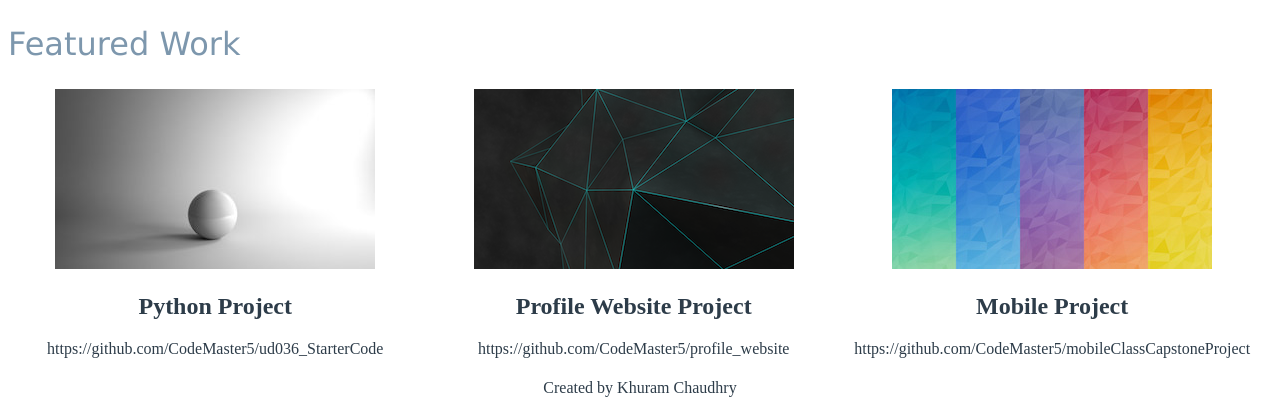
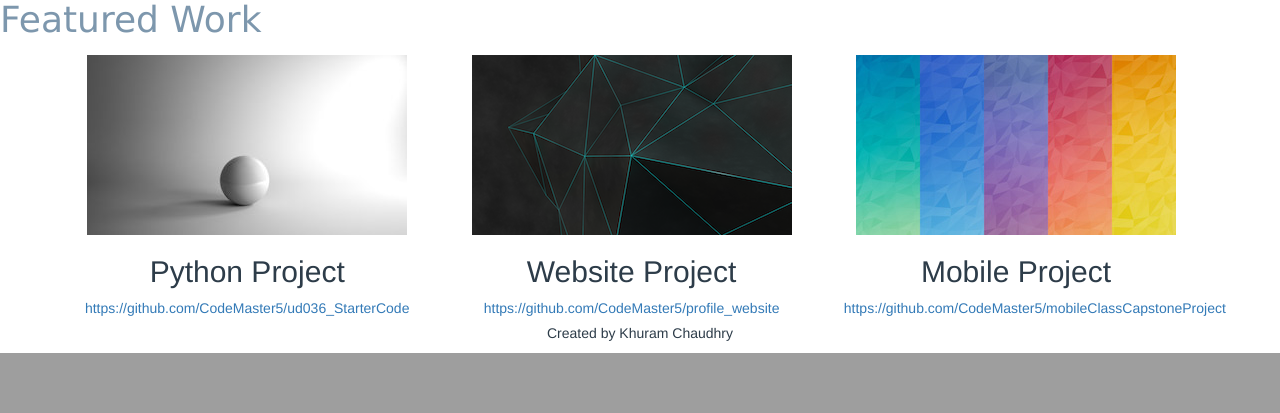
Before and after one commit to CodeMaster5/profile_website, a PHP site: page / in a window 1280 px wide. Shown: the part 1093-1506 px from the top of the page. After the commit the page ends 1446 px from the top, so only its background shows below. Run offline with PHP 8.4, Linux system fonts and the light colour scheme.

Commit message:
Remove id's, new formatting, and added Bootstrap.

```diff
--- a/css/style.css
+++ b/css/style.css
@@ -4,7 +4,7 @@ header {
 }
 
 /* Sets the logo to be left of the text and the height to be maximum of 100 pixels */
-#logo {
+.logo {
   float: left;
   max-height: 100px;
 }
@@ -12,14 +12,14 @@ header {
 /* If the screen's width is smaller than 480 pixels then the height is
     50 pixels max and the logo is set to the right side of the screen. */
 @media screen and (max-width: 480px) {
-  #logo {
+  .logo {
     float: right;
      max-height: 50px;
   }
 }
 
 /* Styling the header text. */
-#heading_text {
+.heading_text {
     float: right;
     text-align: right;
     text-transform: uppercase;
@@ -28,17 +28,17 @@ header {
 }
 
 /* Sets the boldness letters of header with my name to be lighter. */
-#heading_text h1 {
+.heading_text h1 {
     font-weight: 100;
 }
 
 /* Sets the boldness letters of header with my personal message to be lighter. */
-#heading_text h4 {
+.heading_text h4 {
     font-weight: 300;
 }
 
 /* Sets up the styles for the divider. */
-#divider {
+.divider {
     width: 100%;
     height: 5px;
     background-color: #7d97ad;
@@ -47,12 +47,12 @@ header {
 }
 
 /* Sets the width of the main image to be the 100% of the available width. */
-#main_image {
+.main_image {
     width: 100%;
 }
 
 /* Styles the Featured Projects header. */
-#feature_text {
+.feature_text {
     width: 100%;
     text-align: left;
     color: #7d97ad;
@@ -61,38 +61,36 @@ header {
 }
 
 /* Styles the project cards. */
-.work {
+.col-md-4 {
     height: auto;
+    display: inline-block;
     color: #2d3c49;
-    display: inline-block;
     text-align: center;
-    flex-flow: row wrap;
     margin: 5px;
 }
 
-/* If the screen's width is smaller than 720 pixels then this sets the width
-    of the project cards to be the 100% of the available width. */
-@media screen and (max-width: 719px) {
-  .work {
+/* If the screen's width is smaller than 767 pixels then this sets the width
+    of the project cards to be the 100% of the available width.*/
+@media screen and (max-width: 767px) {
+  .col-md-4 {
     width: 100%;
   }
 }
 
-/* If the screen's width is between 720 and 1079 pixels then this sets the width
+/* If the screen's width is between 768 and 1199 pixels then this sets the width
     of the project cards to be the 45% of the available width. */
-@media screen and (min-width: 720px) and (max-width: 1079px) {
-  .work {
+@media screen and (min-width: 768px) and (max-width: 1199px) {
+  .col-md-4  {
     width: 45%;
   }
 }
 
-/* If the screen's width is above 1079 pixels then this sets the width
-    of the project cards to be the 32% of the available width. */
-@media screen and (min-width: 1080px) {
-  .work {
+/* If the screen's width is above 1200 pixels then this sets the width
+    of the project cards to be the 32% of the available width.*/
+@media screen and (min-width: 1200px) {
+  .col-md-4 {
     width: 32%;
   }
-
 }
 
 /* Styles the links on the project cards. */
@@ -102,7 +100,7 @@ header {
 }
 
 /* Styles the footer. */
-#footer_text {
+.footer_text {
   width: 100%;
   text-align: center;
   color: #2d3c49;
--- a/index.html
+++ b/index.html
@@ -1,55 +1,66 @@
 <!DOCTYPE HTML>
 <html lang="en-US">
+
 <head>
     <meta http-equiv="content-type" content="text/html; charset=utf-8">
     <meta name="viewport" content="width=device-width, initial-scale=1.0">
+    <!-- Latest compiled and minified CSS -->
+    <link rel="stylesheet" href="https://maxcdn.bootstrapcdn.com/bootstrap/3.3.7/css/bootstrap.min.css" integrity="sha384-BVYiiSIFeK1dGmJRAkycuHAHRg32OmUcww7on3RYdg4Va+PmSTsz/K68vbdEjh4u" crossorigin="anonymous">
+    <!-- Optional theme -->
+    <link rel="stylesheet" href="https://maxcdn.bootstrapcdn.com/bootstrap/3.3.7/css/bootstrap-theme.min.css" integrity="sha384-rHyoN1iRsVXV4nD0JutlnGaslCJuC7uwjduW9SVrLvRYooPp2bWYgmgJQIXwl/Sp" crossorigin="anonymous">
     <!-- Linking the CSS style file. -->
     <link href="css/style.css" rel="stylesheet">
     <!-- Website title. -->
     <title>Profile Website</title>
 </head>
+
 <body>
     <header>
         <!-- Website Logo. -->
-			<img id="logo" src="img/logo_image.png" alt="logo image">
+        <img class="logo" src="img/logo_image.png" alt="logo image">
         <!-- Website Heading -->
-			<div id="heading_text">
+        <div class="heading_text">
             <h1>khuram chaudhry</h1>
             <h4>awesome master</h4>
         </div>
     </header>
     <!-- Line seperator, dividing the header from the rest of the page. -->
-		<hr id="divider">
+    <hr class="divider">
     <main>
         <!-- Main website image. Have to use a link. -->
-			<img id="main_image" src="http://wallpapercave.com/wp/wp1853050.jpg" alt="main image">
+        <img class="main_image" src="http://wallpapercave.com/wp/wp1853050.jpg" alt="main image">
         <!-- The header introducing my personal projects. -->
-			<h1 id="feature_text">Featured Work</h1>
+        <h1 class="feature_text">Featured Work</h1>
         <!-- This section contains the list of the projects -->
-			<section id="works">
+        <section class="works">
+            <div class="container">
+                <div class="row">
                     <!-- Python Project card. -->
-				<div class="work">
+                    <div class="col-md-4">
                         <img src="img/python_project_image.jpg" alt="image for work 1">
                         <h2>Python Project</h2>
                         <a href="https://github.com/CodeMaster5/ud036_StarterCode">https://github.com/CodeMaster5/ud036_StarterCode</a>
                     </div>
                     <!-- Website project. It's this one. -->
-				<div class="work">
+                    <div class="col-md-4">
                         <img src="img/website_project_image.png" alt="image for work 2">
-					<h2>Profile Website Project</h2>
+                        <h2>Website Project</h2>
                         <a href="https://github.com/CodeMaster5/profile_website">https://github.com/CodeMaster5/profile_website</a>
                     </div>
                     <!-- My incomplete mobile project. -->
-				<div class="work">
+                    <div class="col-md-4">
                         <img src="img/coming_soon_image.jpg" alt="image for work 3">
                         <h2>Mobile Project</h2>
                         <a href="https://github.com/CodeMaster5/mobileClassCapstoneProject">https://github.com/CodeMaster5/mobileClassCapstoneProject</a>
+                    </div>
+                </div>
             </div>
         </section>
     </main>
     <!-- Footer -->
     <footer>
-			<p id="footer_text">Created by Khuram Chaudhry</p>
+        <p class="footer_text">Created by Khuram Chaudhry</p>
     </footer>
 </body>
+
 </html>
```
Lines whose indentation alone changed are shown as unchanged.
